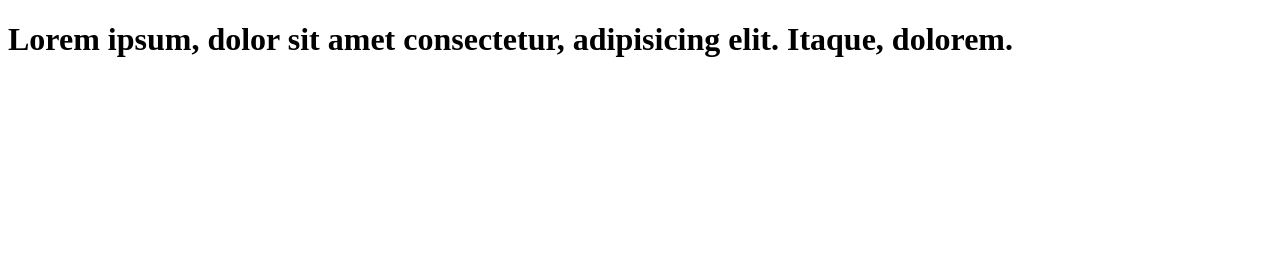
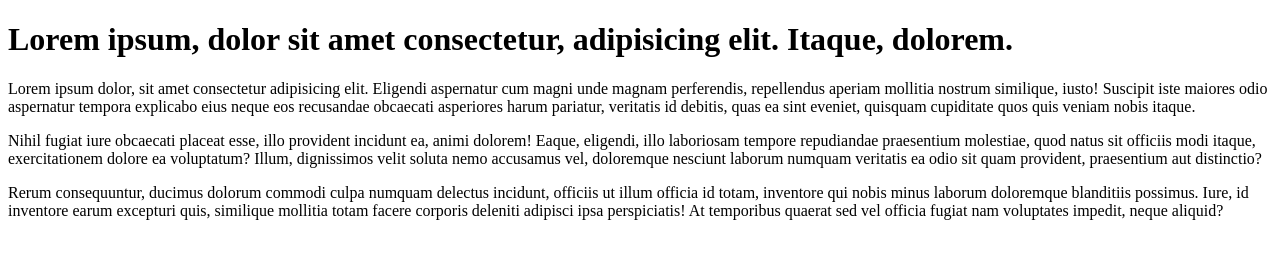
Before and after one commit to yuriiPylyponiuk/gitTest, a plain HTML site: page index.html in a window 1280 px wide. Drawn offline with Linux system fonts and the light colour scheme.

Commit message:
someText

```diff
--- a/index.html
+++ b/index.html
@@ -7,5 +7,8 @@
 </head>
 <body>
 	<h1>Lorem ipsum, dolor sit amet consectetur, adipisicing elit. Itaque, dolorem.</h1>
+	<p>Lorem ipsum dolor, sit amet consectetur adipisicing elit. Eligendi aspernatur cum magni unde magnam perferendis, repellendus aperiam mollitia nostrum similique, iusto! Suscipit iste maiores odio aspernatur tempora explicabo eius neque eos recusandae obcaecati asperiores harum pariatur, veritatis id debitis, quas ea sint eveniet, quisquam cupiditate quos quis veniam nobis itaque.</p>
+	<p>Nihil fugiat iure obcaecati placeat esse, illo provident incidunt ea, animi dolorem! Eaque, eligendi, illo laboriosam tempore repudiandae praesentium molestiae, quod natus sit officiis modi itaque, exercitationem dolore ea voluptatum? Illum, dignissimos velit soluta nemo accusamus vel, doloremque nesciunt laborum numquam veritatis ea odio sit quam provident, praesentium aut distinctio?</p>
+	<p>Rerum consequuntur, ducimus dolorum commodi culpa numquam delectus incidunt, officiis ut illum officia id totam, inventore qui nobis minus laborum doloremque blanditiis possimus. Iure, id inventore earum excepturi quis, similique mollitia totam facere corporis deleniti adipisci ipsa perspiciatis! At temporibus quaerat sed vel officia fugiat nam voluptates impedit, neque aliquid?</p>
 </body>
 </html>
```
